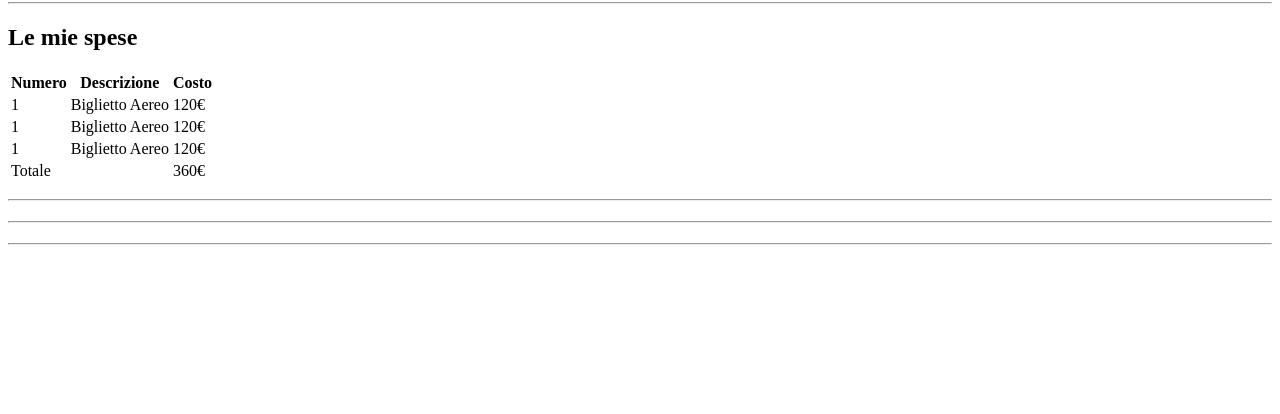
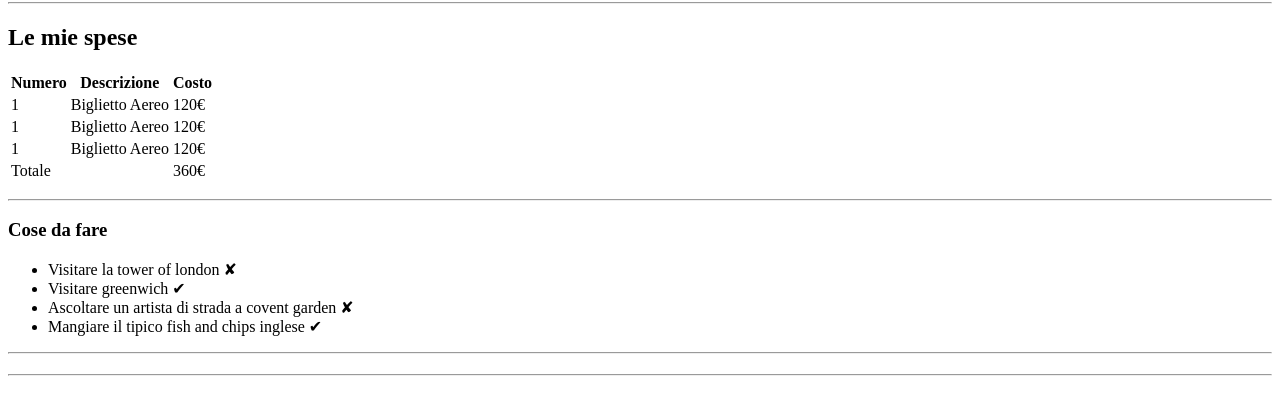
Before and after one commit to Barbon14/html-london-trip, a plain HTML site: page index.html in a window 1280 px wide. Shown: the part 78-492 px from the top of the page. Drawn offline with Linux system fonts and the light colour scheme.

Commit message:
aggiunto contenuto paragrafo "cose da fare"

```diff
--- a/index.html
+++ b/index.html
@@ -22,7 +22,7 @@
         <!-- corpo centrale pagina -->
         <main>
 
-            <!-- paragrafi -->
+            <!-- paragrafo "le mie spese" -->
             <section>
                 <h2>
                     Le mie spese
@@ -78,12 +78,18 @@
                 <hr>
             </section>
 
+            <!-- paragrafo "cose da fare" -->
             <section>
-                <h2>
-
-                </h2>
+                <h3>
+                    Cose da fare
+                </h3>
                 <p>
-
+                    <ul>
+                        <li>Visitare la tower of london &#x2718;</li>
+                        <li>Visitare greenwich &#x2714;</li>
+                        <li>Ascoltare un artista di strada a covent garden &#x2718;</li>
+                        <li>Mangiare il tipico fish and chips inglese &#x2714;</li>
+                    </ul>
                 </p>
 
                 <hr>
```
